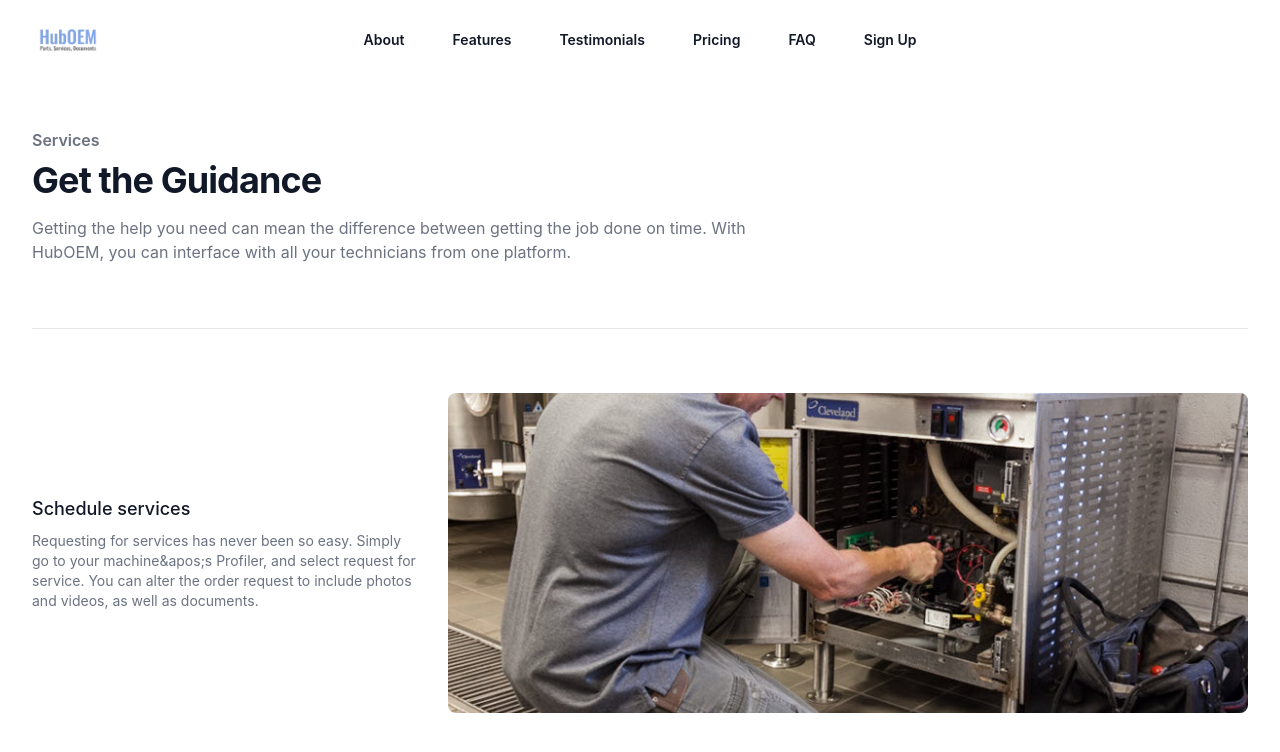
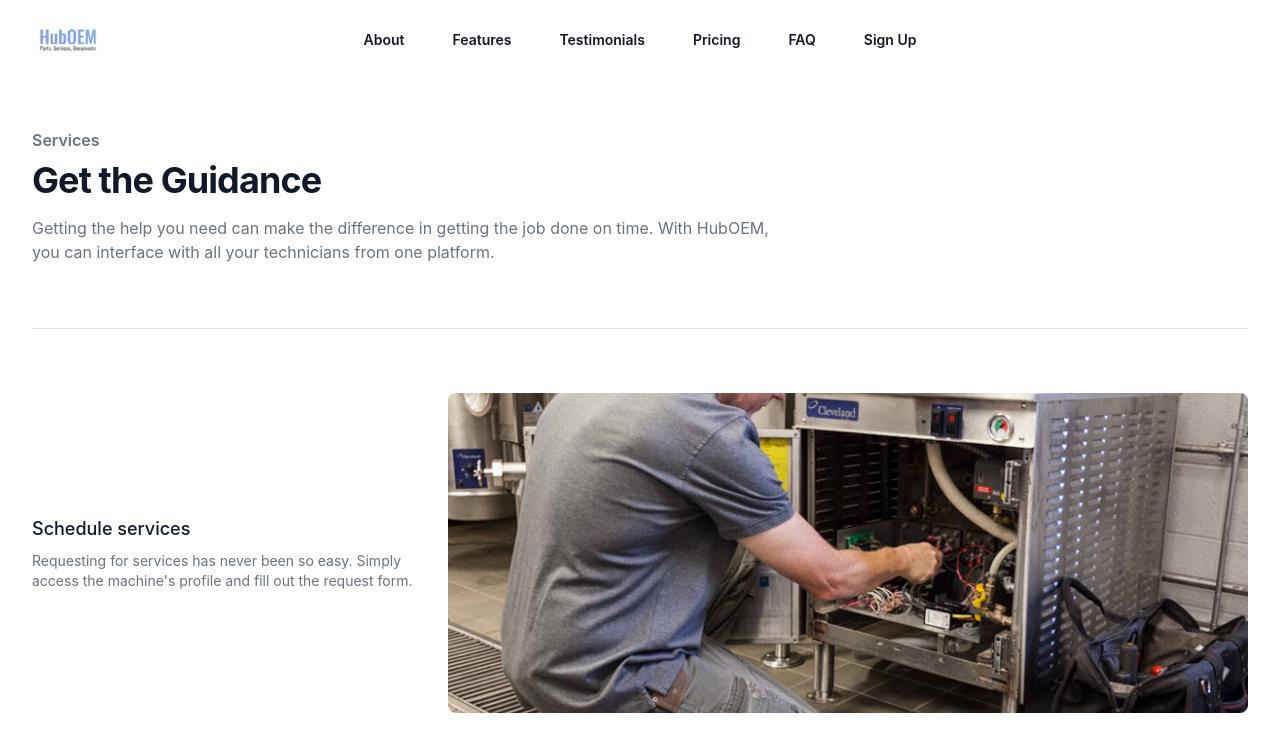
Before and after one commit to ethanfree23/huboem_marketing_page, a React (Create React App) app: page /Services in a window 1280 px wide. Shown: the top 752 px of the page. Built offline with nearby package versions, Linux system fonts and the light colour scheme.

Commit message:
service page

```diff
--- a/src/pages/Solutions/Documents.js
+++ b/src/pages/Solutions/Documents.js
@@ -25,8 +25,8 @@ function Documents() {
             <div className="mx-auto max-w-7xl py-24 sm:px-2 sm:py-32 lg:px-4">
                 <div className="mx-auto max-w-2xl px-4 lg:max-w-none">
                     <div className="max-w-3xl">
-                        <h2 className="font-semibold text-gray-500"></h2>
-                        {/* <h2 className="font-semibold text-gray-500">Documents</h2> */}
+                        {/* <h2 className="font-semibold text-gray-500"></h2> */}
+                        <h2 className="font-semibold text-gray-500">Documents</h2>
                         <p className="mt-2 text-6xl font-bold tracking-tight text-gray-900 sm:text-4xl">Get the Information</p>
                         <p className="mt-4 text-gray-500">
                             Sometimes, a quick glance helps avoid wasting time reworking. But accessing the information can cost even more time. Now, easily scan the qr code and get the information you need.
--- a/src/pages/Solutions/Parts.js
+++ b/src/pages/Solutions/Parts.js
@@ -33,9 +33,9 @@ function Parts() {
             <div className="mx-auto max-w-7xl py-24 sm:px-2 sm:py-32 lg:px-4">
                 <div className="mx-auto max-w-2xl px-4 lg:max-w-none">
                     <div className="max-w-3xl">
-                        <h2 className="font-semibold text-gray-500"></h2>
-                        {/* <h2 className="font-semibold text-gray-500">Parts</h2> */}
-                        <p className="mt-2 text-3xl font-bold tracking-tight text-gray-900 sm:text-4xl">Get the Repalcements</p>
+                        {/* <h2 className="font-semibold text-gray-500"></h2> */}
+                        <h2 className="font-semibold text-gray-500">Parts</h2>
+                        <p className="mt-2 text-3xl font-bold tracking-tight text-gray-900 sm:text-4xl">Repalcements and upgrades</p>
                         <p className="mt-4 text-gray-500">
                             Having the right parts on hand before any issues arise is our goal at HubOEM. We want to ensure the CPG avoids as much downtime as possible through expedient fullfillment, recurring orders, and notifications.
                         </p>
--- a/src/pages/Solutions/Services.js
+++ b/src/pages/Solutions/Services.js
@@ -5,7 +5,7 @@ const features = [
     {
         name: 'Schedule services',
         description:
-            'Requesting for services has never been so easy. Simply go to your machine&apos;s Profiler, and select request for service. You can alter the order request to include photos and videos, as well as documents.',
+            "Requesting for services has never been so easy. Simply access the machine's profile and fill out the request form.",
         imageSrc: serviceOne,
         imageAlt: 'Proud, hardworking, white man working on an American machine, helping push industry forward for himself, his family, and his nation.',
     },
@@ -20,7 +20,7 @@ function Services() {
                         <h2 className="font-semibold text-gray-500">Services</h2>
                         <p className="mt-2 text-3xl font-bold tracking-tight text-gray-900 sm:text-4xl">Get the Guidance</p>
                         <p className="mt-4 text-gray-500">
-                            Getting the help you need can mean the difference between getting the job done on time. With HubOEM, you can interface with all your technicians from one platform.
+                            Getting the help you need can make the difference in getting the job done on time. With HubOEM, you can interface with all your technicians from one platform.
                         </p>
                     </div>
 
```
